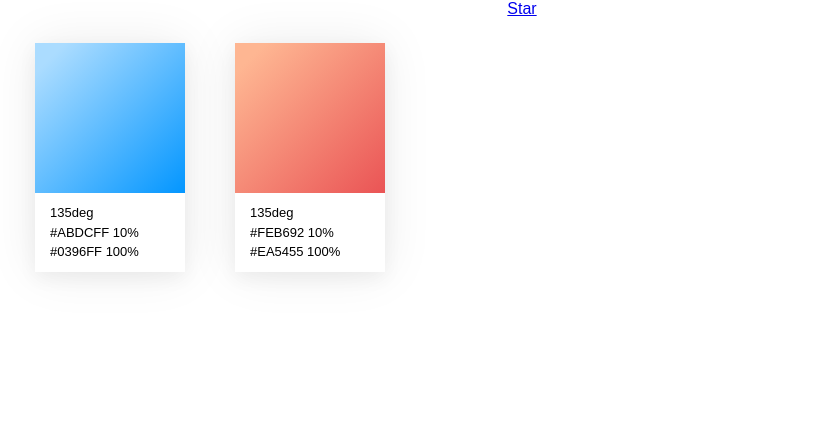
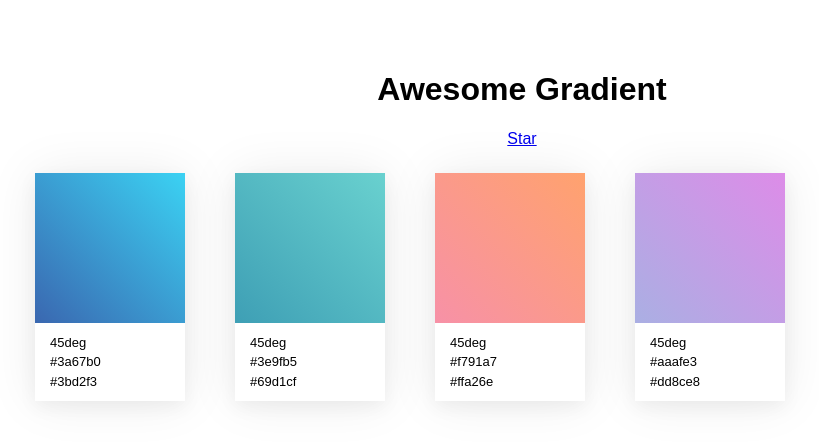
Before and after one commit to wangdicoder/awesome-gradient, a React (Create React App) app: page / in a window 1280 px wide. Shown: the top 446 px of the page, without its empty margins (118-937 px from the left). Built offline with nearby package versions, Linux system fonts and the light colour scheme; the HTML template or start-up script is replaced by a standard one.

Commit message:
set value

```diff
--- a/public/index.html
+++ b/public/index.html
@@ -21,7 +21,7 @@
       work correctly both with client-side routing and a non-root public URL.
       Learn how to configure a non-root public URL by running `npm run build`.
     -->
-    <title>React App</title>
+    <title>Awesome Gradient</title>
 </head>
 <body>
 <noscript>
--- a/src/App.css
+++ b/src/App.css
@@ -7,3 +7,7 @@ main {
     display: flex;
     flex-wrap: wrap;
 }
+
+header{
+    padding-top: 50px;
+}
--- a/src/App.js
+++ b/src/App.js
@@ -9,10 +9,12 @@ class App extends Component {
         return (
             <div className="App">
                 <header>
-                    <a className="github-button" href="https://github.com/wangdicoder/awesome-gradient" data-size="large" data-show-count="true" aria-label="Star wangdicoder/awesome-gradient on GitHub">Star</a>
+                    <h1>Awesome Gradient</h1>
+                    <a className="github-button" href="https://github.com/wangdicoder/awesome-gradient"
+                       data-show-count="true" aria-label="Star wangdicoder/awesome-gradient on GitHub">Star</a>
                 </header>
                 <main>
-                    {values.map((item, i)=>{
+                    {values.map((item, i) => {
                         return <Card key={i} backgroundImage={item}/>
                     })}
                 </main>
--- a/src/values.js
+++ b/src/values.js
@@ -1,4 +1,6 @@
 export default [
-    'linear-gradient(135deg, #ABDCFF 10%, #0396FF 100%)',
-    'linear-gradient(135deg, #FEB692 10%, #EA5455 100%)'
+    'linear-gradient(45deg, #3a67b0, #3bd2f3)',
+    'linear-gradient(45deg, #3e9fb5, #69d1cf)',
+    'linear-gradient(45deg, #f791a7, #ffa26e)',
+    'linear-gradient(45deg, #aaafe3, #dd8ce8)'
 ]
```
Also changed, not shown: package.json (+6 -1 lines), 2 other files (tests, documents, lock files or other folders).
